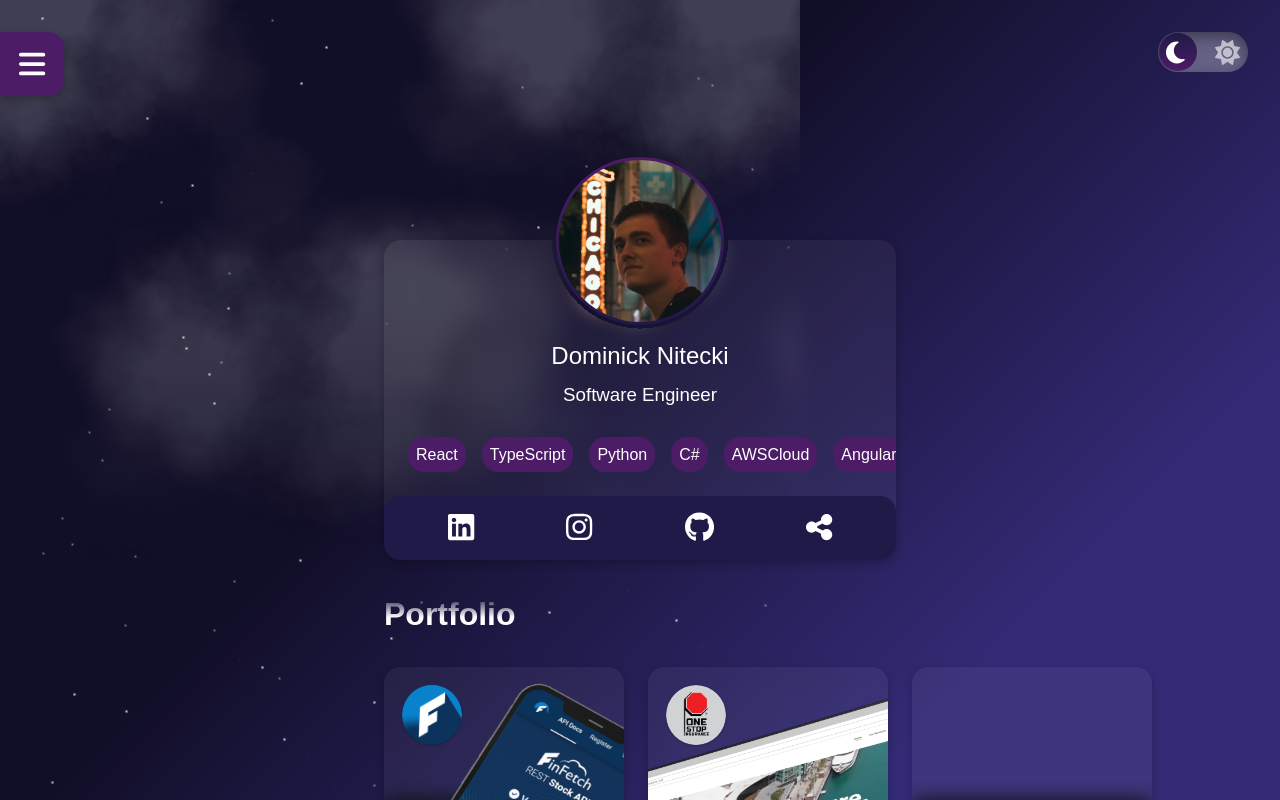
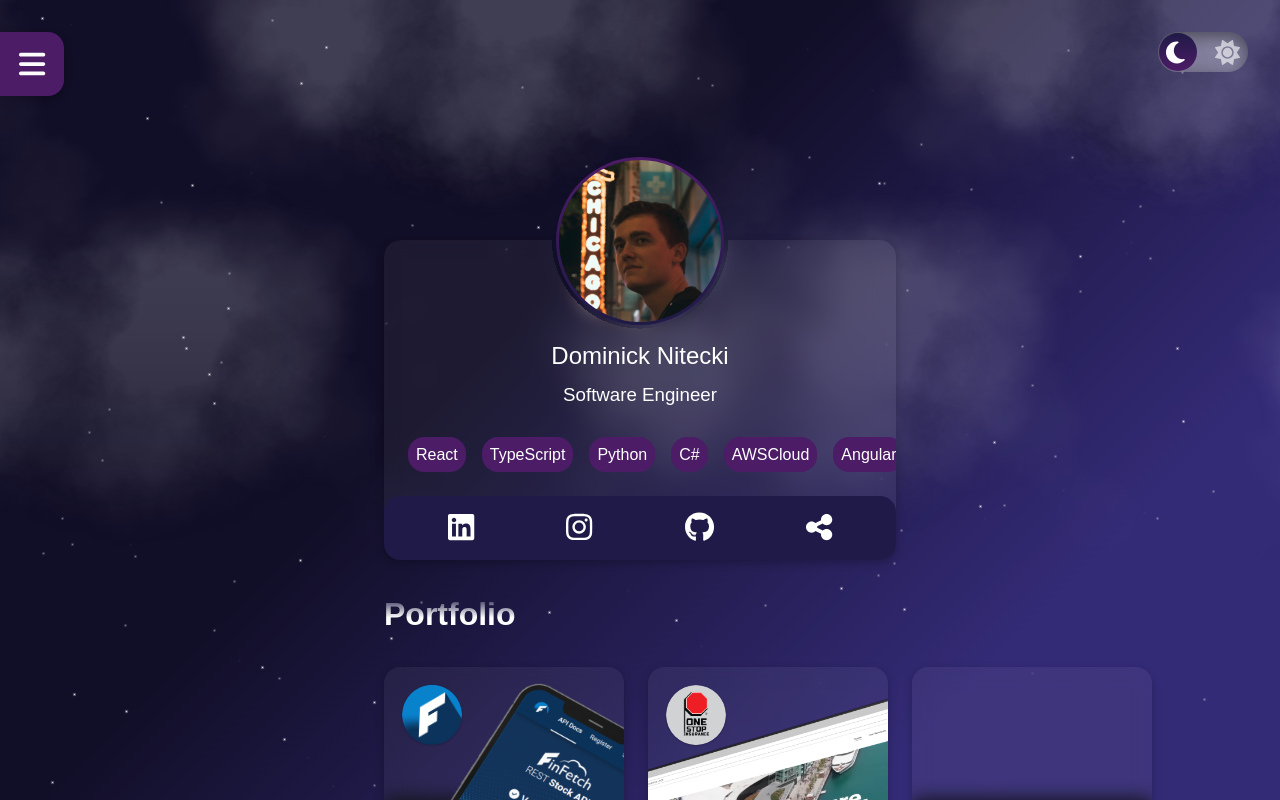
Before and after one commit to dnitecki/personal-website-ui, a React (Create React App) app: page / in a window 1280 px wide. Shown: the top 800 px of the page. Built offline with nearby package versions, Linux system fonts and the light colour scheme; grey boxes are pictures that could not be loaded; the HTML template or start-up script is replaced by a standard one.

Commit message:
desktop css

```diff
--- a/src/App.scss
+++ b/src/App.scss
@@ -106,7 +106,7 @@ html:focus-within {
 }
 .bg-wrap {
   height: 100lvh;
-  width: 100lvh;
+  width: 100%;
   position: relative;
   overflow-x: hidden;
 }
@@ -138,7 +138,7 @@ body.dark .background {
   background: linear-gradient(-45deg, #8399a2 50%, #c9c9c9 90%);
   display: flex;
   height: 100lvh;
-  width: 100%;
+  width: 100vw;
   -moz-transform: translate3d(0, 0, 0);
   transform: translate3d(0, 0, 0);
   position: fixed;
--- a/src/components/header/Header.scss
+++ b/src/components/header/Header.scss
@@ -151,7 +151,7 @@ body.dark .header-container {
   z-index: 6000;
   height: fit-content;
   width: calc(100% - 3rem);
-  max-width: 30rem;
+  max-width: 35rem;
   justify-content: space-between;
   column-gap: 2rem;
   align-items: baseline;
```
